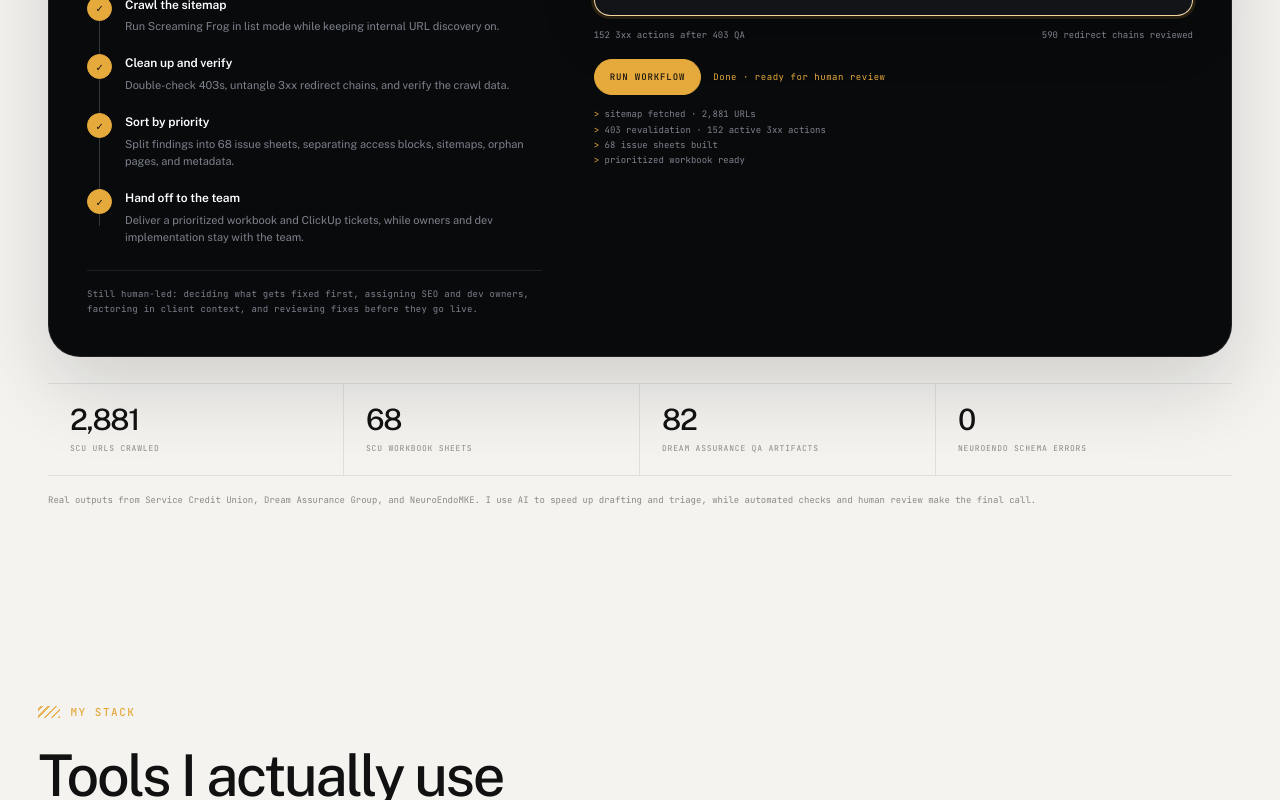
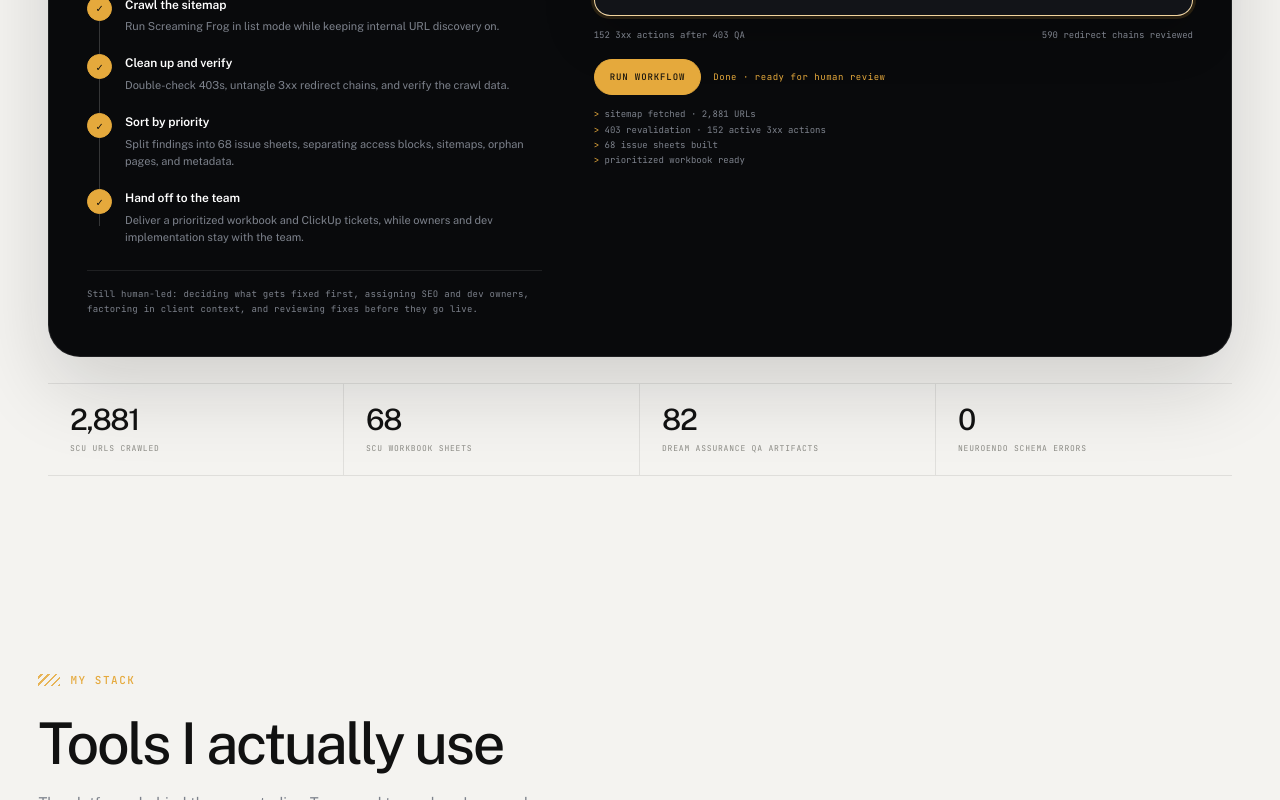
Before and after one commit to reyserved/reyserved.github.io, a Next.js app in the folder site/: page / in a window 1280 px wide. Shown: the part 3192-3992 px from the top of the page. Built offline with nearby package versions, Linux system fonts and the light colour scheme.

Commit message:
Remove automation section footer

```diff
--- a/site/src/components/AutomationSection.jsx
+++ b/site/src/components/AutomationSection.jsx
@@ -350,10 +350,6 @@ export default function AutomationSection() {
             </div>
           ))}
         </div>
-        <p className="auto-foot">
-          Real outputs from Service Credit Union, Dream Assurance Group, and NeuroEndoMKE. I use AI to speed up
-          drafting and triage, while automated checks and human review make the final call.
-        </p>
       </div>
 
       {lightbox && (
```
Also changed, not shown: 38 other files (tests, documents, lock files or other folders).
